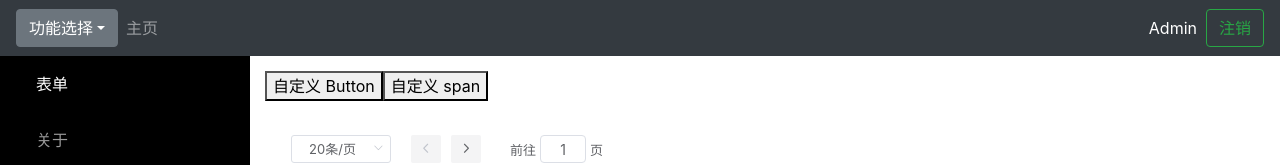
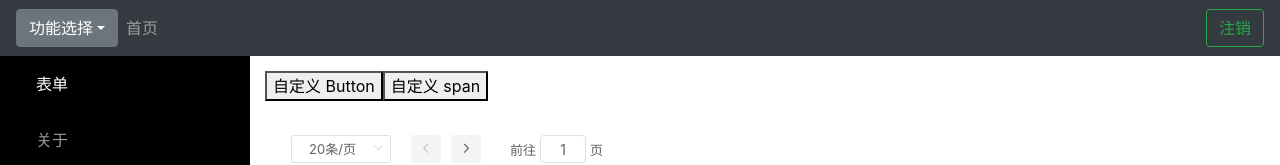
Before and after one commit to tqcenglish/strweb-vue-components, a Vue app: page /form in a window 1280 px wide. Shown: the top 165 px of the page. Built offline with nearby package versions, Linux system fonts and the light colour scheme.

Commit message:
header logout

```diff
--- a/src/components/header/index.vue
+++ b/src/components/header/index.vue
@@ -19,15 +19,15 @@
     <div class="collapse navbar-collapse" id="navbarCollapse">
       <ul class="navbar-nav mr-auto">
         <li class="nav-item">
-          <a class="nav-link">
-            主页
+          <a class="nav-link" href="/">
+            首页
             <span class="sr-only">(current)</span>
           </a>
         </li>
       </ul>
       <form class="form-inline mt-2 mt-md-0">
-        <span style="color: white;">Admin</span>&nbsp;&nbsp;
-        <button class="btn btn-outline-success my-2 my-sm-0" type="button">注销</button>
+        <span style="color: white;">{{name}}</span>&nbsp;&nbsp;
+        <button class="btn btn-outline-success my-2 my-sm-0" type="button" @click="logout">注销</button>
       </form>
     </div>
   </nav>
@@ -35,6 +35,7 @@
 <script>
 export default {
   name: "strweb-header",
+  props: ['name'],
   data() {
     return {
       links: [
@@ -48,7 +49,12 @@ export default {
         }
       ]
     };
-  }
+  },
+  methods: {
+    logout: function (params) {
+      this.$emit('logout');
+    }
+  },
 };
 </script>
 <style>
```
Also changed, not shown: 1 other file (tests, documents, lock files or other folders).
